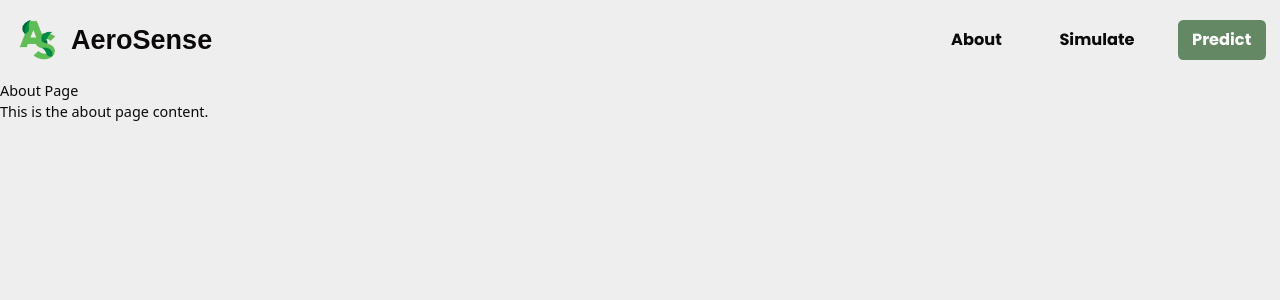
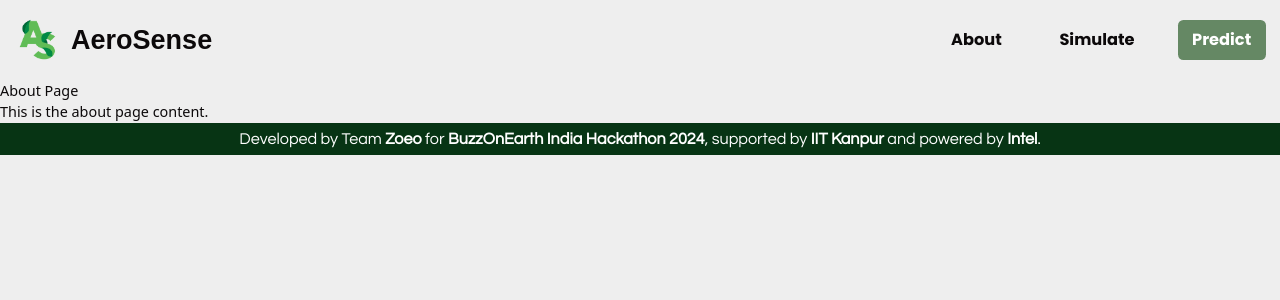
Before and after one commit to fromjyce/AeroSense-AI-Driven-Air-Quality-Prediction, a Next.js app in the folder frontend/: page /about in a window 1280 px wide. Shown: the top 300 px of the page. Built offline with nearby package versions, Linux system fonts and the light colour scheme; a web font is replaced by a local one.

Commit message:
added update footer to the about page

```diff
--- a/frontend/pages/about.js
+++ b/frontend/pages/about.js
@@ -1,4 +1,5 @@
 import Head from "next/head";
+import UpdateFooter from "./UpdateFooter";
 
 export default function About() {
     return (
@@ -11,6 +12,7 @@ export default function About() {
         <h1>About Page</h1>
         <p>This is the about page content.</p>
       </div>
+      <UpdateFooter/>
       </>
     );
   }
```
